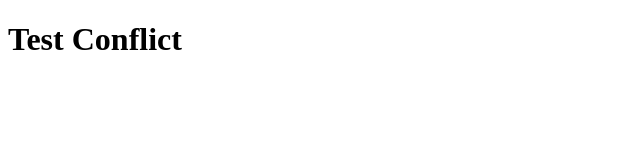
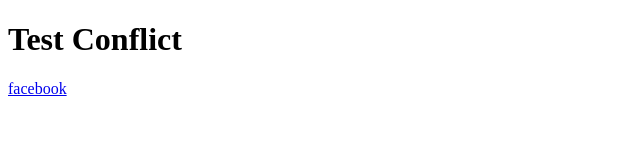
Before and after one commit to NguyenNhatVuong99/test_conflict, a plain HTML site: page index.html in a window 1280 px wide. Shown: the full height of the page, 0-640 px from the left. Drawn offline with Linux system fonts and the light colour scheme.

Commit message:
add facebook

```diff
--- a/index.html
+++ b/index.html
@@ -8,5 +8,5 @@
 </head>
 <body>
     <h1>Test Conflict</h1>
-</body>
+    <a href="https://www.facebook.com/">facebook</a>
 </html>
```
